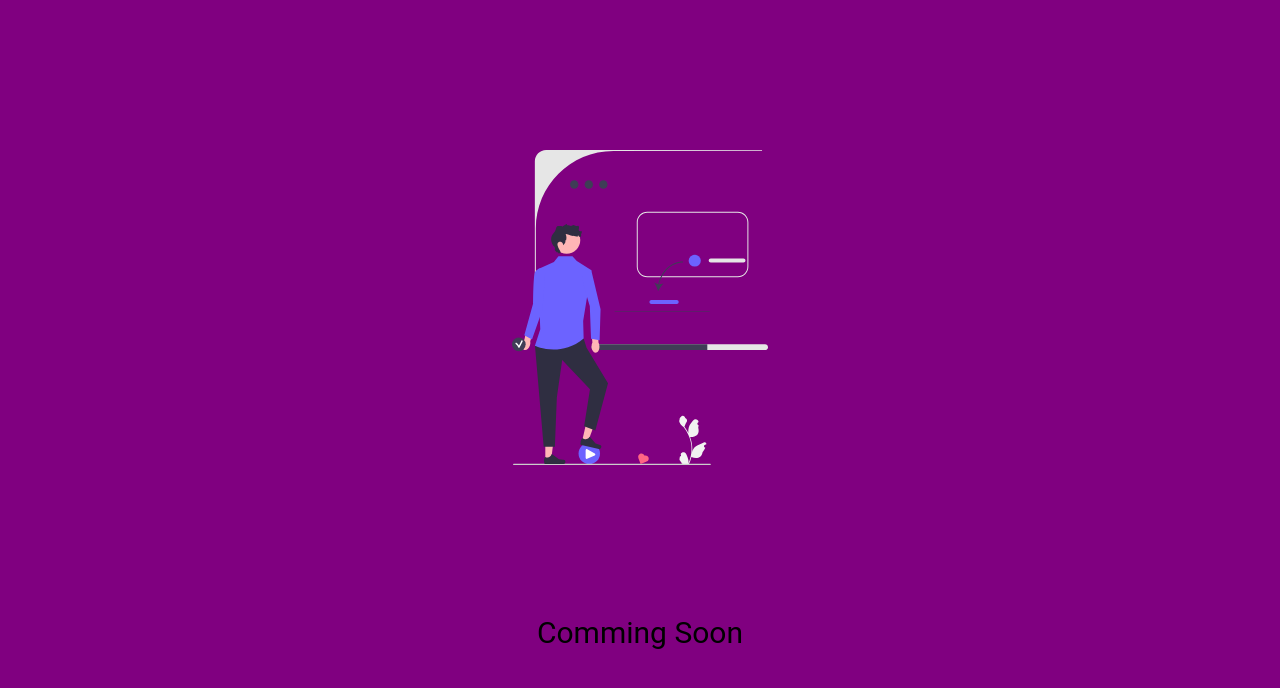
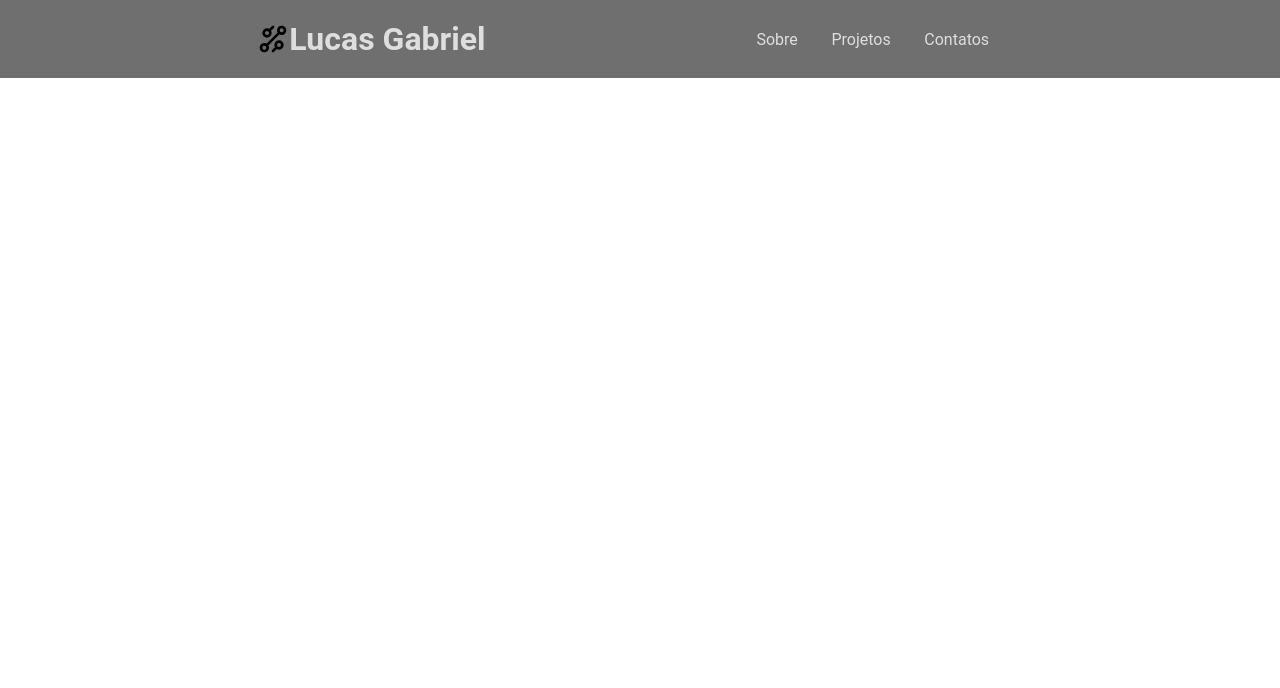
Before and after one commit to lucasdevtec/myPortfolio, a React (Vite) app: page / in a window 1280 px wide. Shown: the top 688 px of the page. Built offline with nearby package versions, Linux system fonts and the light colour scheme.

Commit message:
Feat: Create Header Component

```diff
--- a/src/App.jsx
+++ b/src/App.jsx
@@ -1,9 +1,9 @@
-import CoomingSon from "./assets/Components/CommingSonComponent/CommingSon";
+import Header from "./assets/Components/Header/Header";
 
 function App() {
   return (
     <>
-      <CoomingSon />
+      <Header />
     </>
   );
 }
--- /dev/null
+++ b/src/assets/Components/Header/Header.jsx
@@ -0,0 +1,26 @@
+import { GrTechnology } from "react-icons/gr";
+import { HeaderS } from "./style";
+
+function Header() {
+  return (
+    <>
+      <HeaderS>
+        <div>
+          <h1>
+            <GrTechnology color="red" />
+            Lucas Gabriel
+          </h1>
+        </div>
+
+        <nav>
+          <ul>
+            <li>Sobre</li>
+            <li>Projetos</li>
+            <li>Contatos</li>
+          </ul>
+        </nav>
+      </HeaderS>
+    </>
+  );
+}
+export default Header;
```
